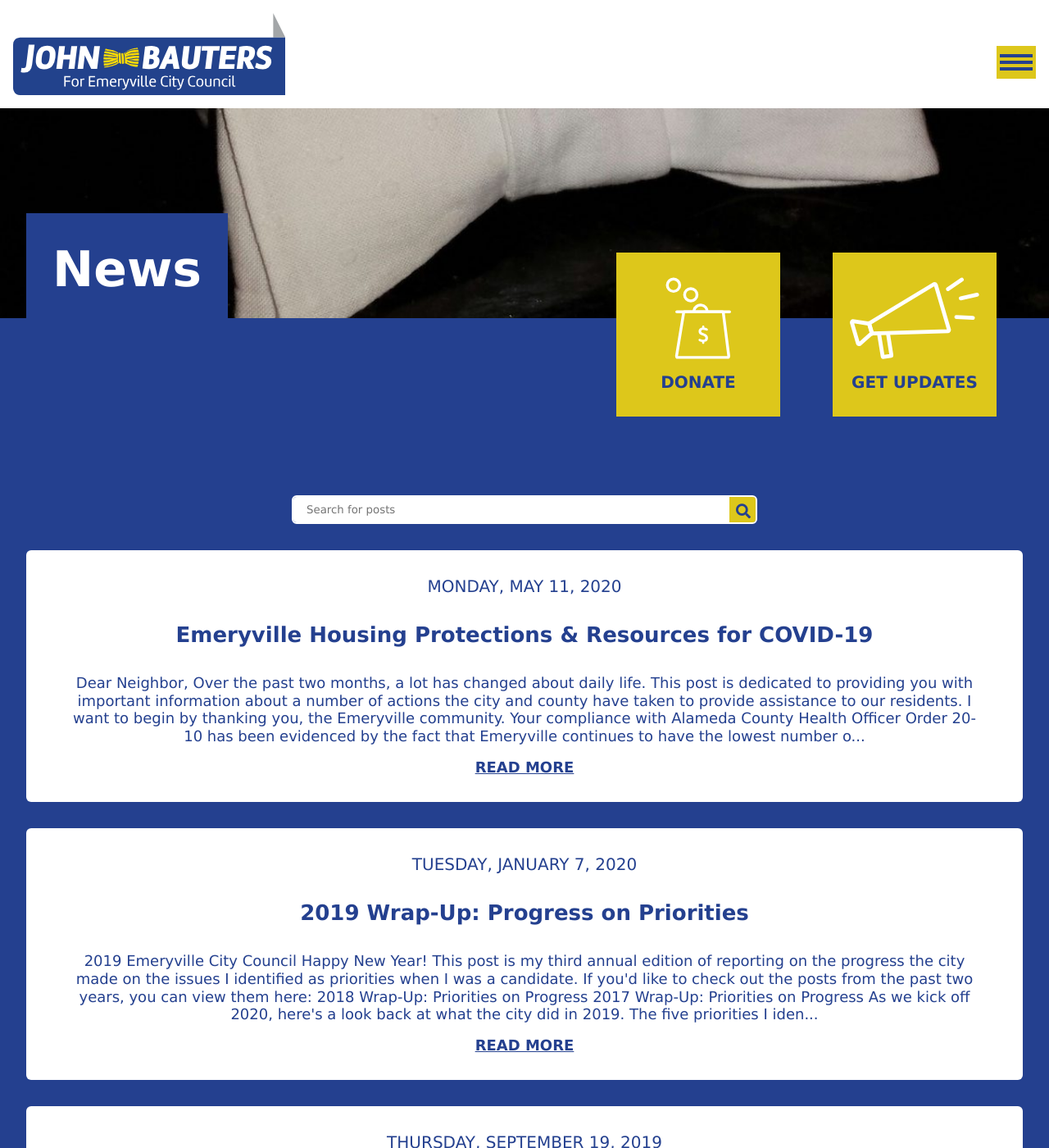
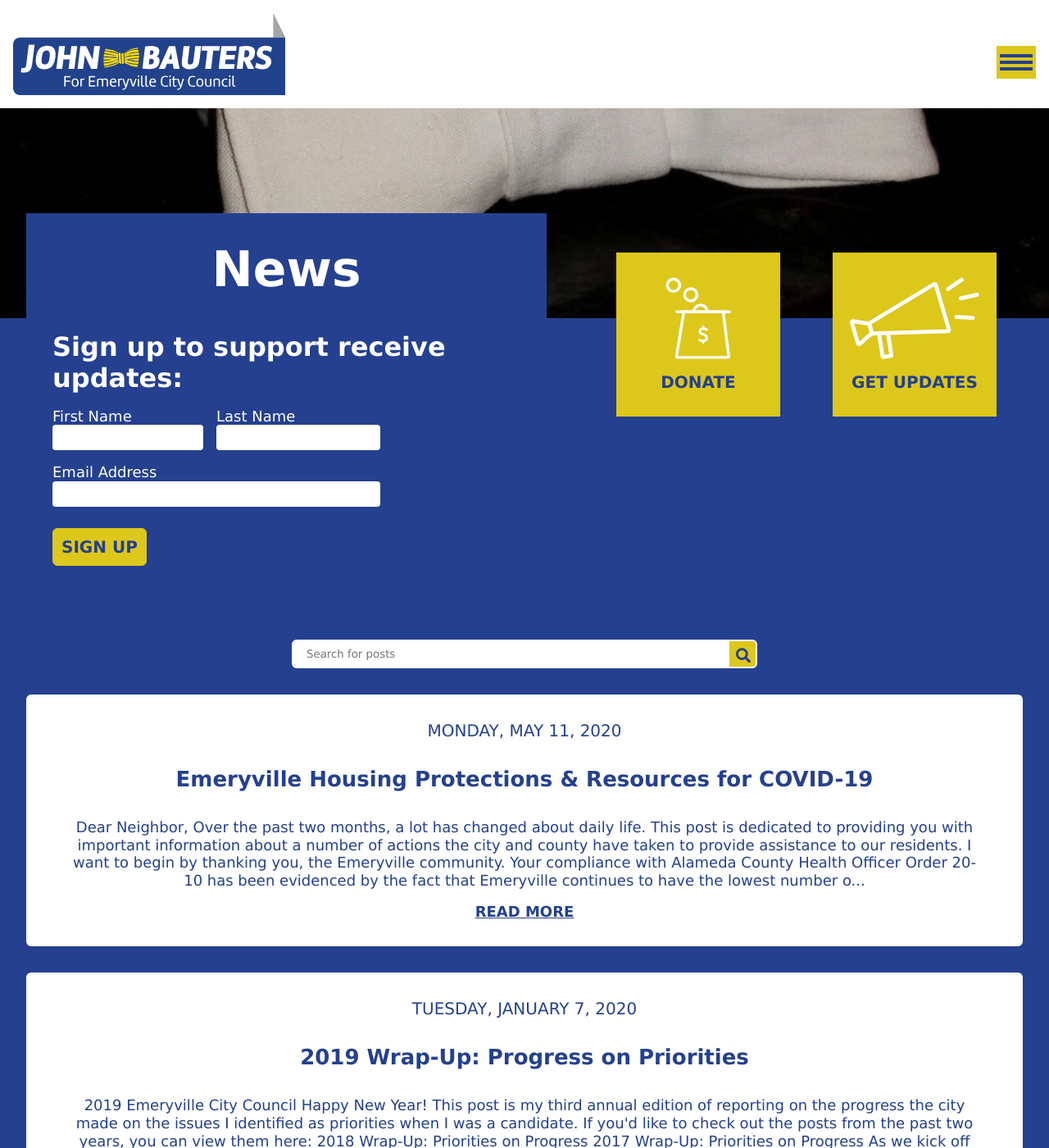
Before and after one commit to Ed-Cupaioli-LLC/john-bauters, a Jekyll site: the page built from _pages/news.html, in a window 1280 px wide and 1400 px high, scrolled down 444 px. Shown: the whole window at 82% size. Built offline with Jekyll 4.4.1, drawn with Linux system fonts in a browser that asks for light colours; nearby versions of some CDN libraries; comment, search, counter and statistics services are not loaded.

Commit message:
added form to news page

```diff
--- a/_pages/news.html
+++ b/_pages/news.html
@@ -7,7 +7,39 @@ intro:
 ---
 <div id="news">
   {% include hero.html %}
-  {% include intro.html %}
+  <section id="intro">
+    <div class="inner-section">
+      <div class="intro-title-card">
+        <h1 class="intro-title">
+          {{ page.intro.title }}
+        </h1>
+        <div class="intro-text">
+          <h3>Sign up to support receive updates:</h3>
+          {% include mailchimp-form.html form-id="news-intro-form" %}
+        </div>
+      </div>
+      <div class="cta-btn-col">
+        <div class="cta-btn-row">
+          <a class="cta-btn" href="{{'/donate' | relative_url }}">
+            <div class="btn-inner">
+              <div class="btn-icon">
+                {% include svg/donate-icon.svg %}
+              </div>
+              <h4 class="btn-text">Donate</h4>
+            </div>
+          </a>
+          <a class="cta-btn" href="#footer-form">
+            <div class="btn-inner">
+              <div class="btn-icon">
+                {% include svg/updates-icon.svg %}
+              </div>
+              <h4 class="btn-text">Get Updates</h4>
+            </div>
+          </a>
+        </div>
+      </div>
+    </div>
+  </section>
 
   <section id="posts">
     <div class="inner-section">
--- a/css/news.scss
+++ b/css/news.scss
@@ -12,13 +12,30 @@
     }
   }
   #intro {
+    padding-bottom: 0;
     .intro-title-card {
       @include bp-medium {
         padding-bottom: 1rem;
         text-align: left;
         width: 100%;
+        margin: 0;
       }
+      .intro-text {
+        padding-top: 2rem;
+        @include bp-medium {
+          padding: 1rem 0;
+        }
+        h3 {
+         margin-bottom: 1rem;
+        }
+        #news-intro-form {
+
+          max-width: 400px;
+        }
+      }
+
     }
+
   }
   #posts {
     @include bp-medium {
```
